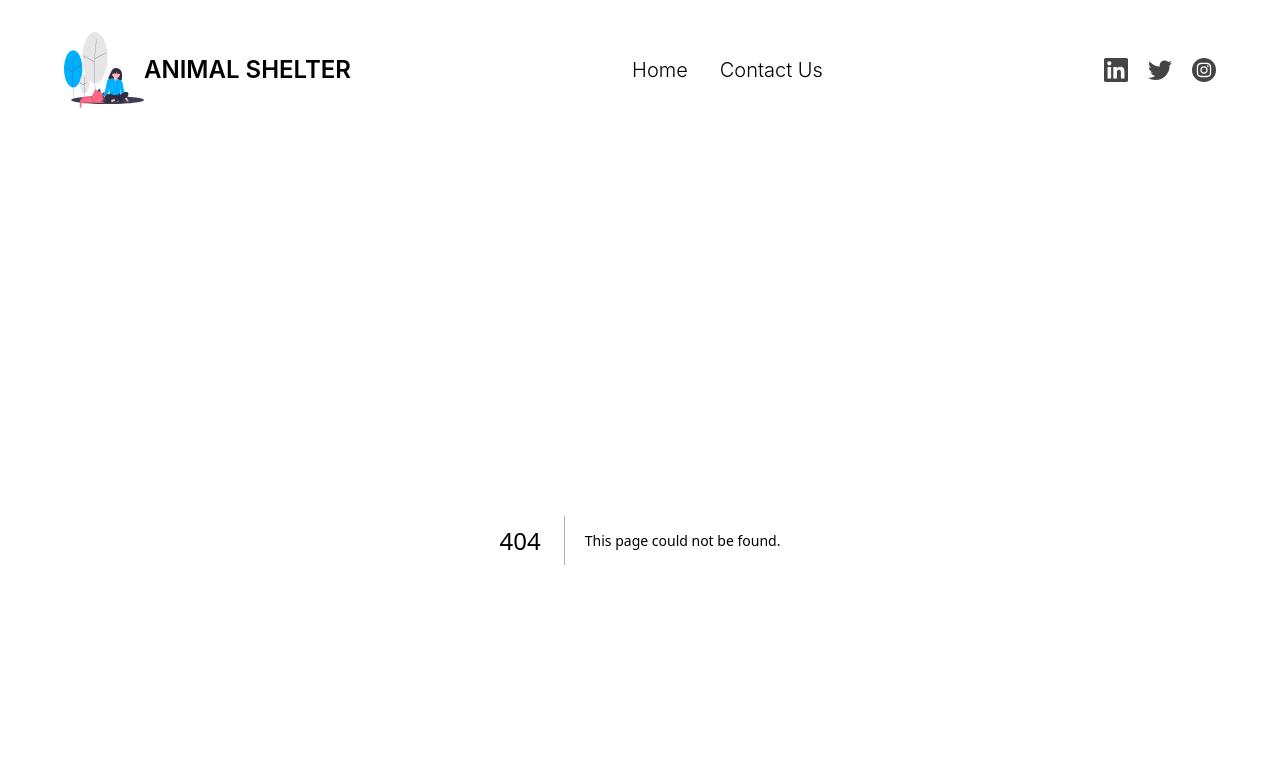
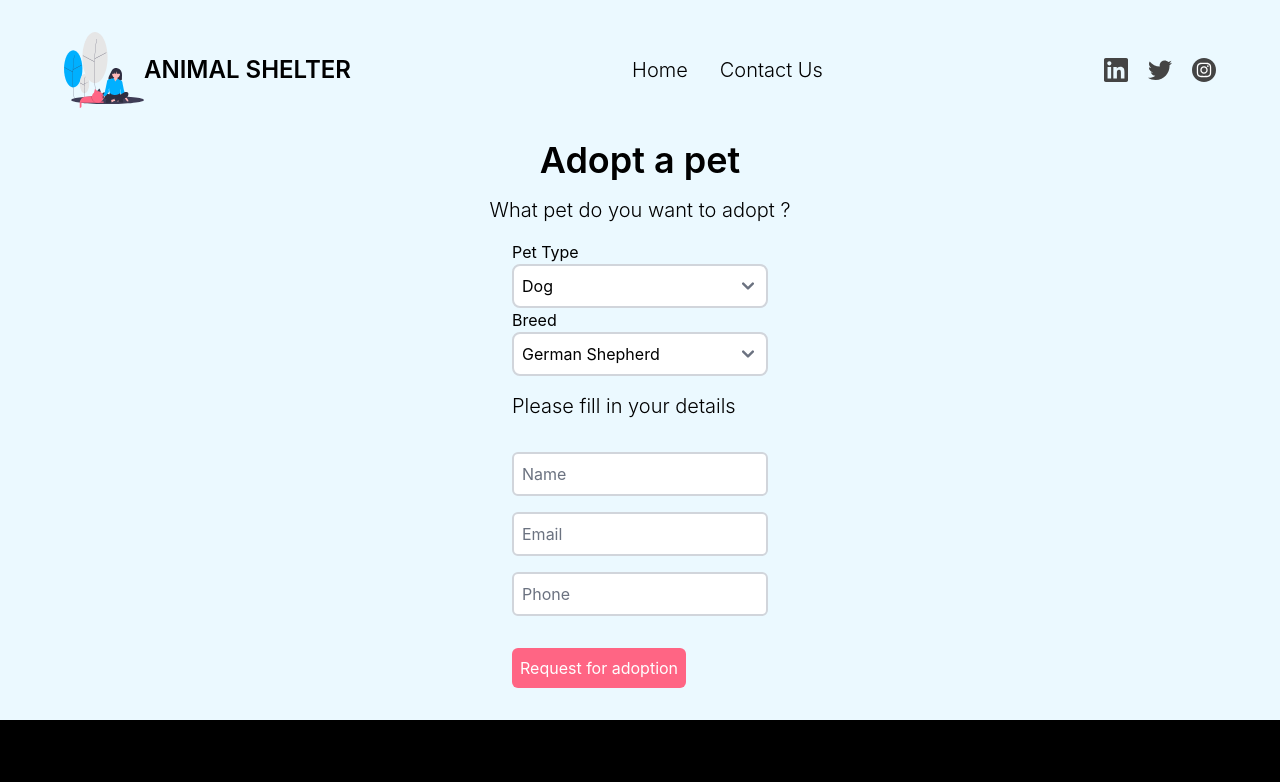
Before and after one commit to rishik-m/codeParva_shelter, a Next.js app: page /adopt in a window 1280 px wide. Before the commit this address had no page. Shown: the top 782 px of the page. Built offline with nearby package versions, Linux system fonts and the light colour scheme.

Commit message:
Adopt form added

```diff
--- /dev/null
+++ b/pages/adopt/index.tsx
@@ -0,0 +1,249 @@
+import React from "react";
+
+function Index() {
+  //store form data in local storage
+  const [formData, setFormData] = React.useState({
+    name: "",
+    email: "",
+    phone: "",
+    pet_type: "",
+    breed: "",
+  });
+  const options = ["Dog", "Cat"];
+  const [petType, setPetType] = React.useState(options[0]);
+  const [petBreed, setPetBreed] = React.useState("German Shepherd");
+
+  React.useEffect(() => {
+    setPetType(petType);
+    setFormData({ ...formData, pet_type: petType });
+  }, [petType]);
+
+  const handleChangePet = (e: React.ChangeEvent<HTMLInputElement>) => {
+    setPetType(e.target.value);
+  };
+  const handleChangeBreed = (e: React.ChangeEvent<HTMLInputElement>) => {
+    setPetBreed(e.target.value);
+  };
+
+  function DropdownForm() {
+    return (
+      <form className="flex flex-col justify-center items-start w-[80vw] md:w-[20vw] ">
+        <label htmlFor="country">Pet Type</label>
+
+        <select
+          className="w-full border-2 border-gray-300 p-2 rounded-lg"
+          value={petType}
+          onChange={(e) => setPetType(e.target.value)}
+        >
+          {options.map((o) => (
+            <option key={o} value={o}>
+              {o}
+            </option>
+          ))}
+        </select>
+      </form>
+    );
+  }
+  const optionsBreedDog = [
+    "Poodle",
+    "Labrador",
+    "German Shepherd",
+    "Golden Retriever",
+    "Bulldog",
+    "Beagle",
+    "Rottweiler",
+    "French Bulldog",
+    "Yorkshire Terrier",
+    "Boxer",
+    "Dachshund",
+  ];
+  const optionsBreedCat = [
+    "Persian",
+    "Maine Co",
+    "Ragdoll",
+    "Siamese",
+    "Bengal",
+    "Sphynx",
+    "British",
+    "Shorthair",
+    "American",
+    "Burmese",
+    "Russian Blue",
+  ];
+  function DropdownFormBreedDog() {
+    return (
+      <form className="flex flex-col justify-center items-start w-[80vw] md:w-[20vw]">
+        <label htmlFor="country">Breed</label>
+
+        <select
+          className="w-full border-2 border-gray-300 p-2 rounded-lg"
+          value={petBreed}
+          onChange={(e) => setFormData({ ...formData, breed: e.target.value })}
+        >
+          {optionsBreedDog.map((o) => (
+            <option key={o} value={o}>
+              {o}
+            </option>
+          ))}
+        </select>
+      </form>
+    );
+  }
+  function DropdownFormBreedCat() {
+    return (
+      <form className="flex flex-col justify-center items-start w-[80vw] md:w-[20vw] ">
+        <label htmlFor="country">Breed</label>
+
+        <select
+          className="w-full border-2 border-gray-300 p-2 rounded-lg"
+          value={petBreed}
+          onChange={(e) => setFormData({ ...formData, breed: e.target.value })}
+        >
+          {optionsBreedCat.map((o) => (
+            <option key={o} value={o}>
+              {o}
+            </option>
+          ))}
+        </select>
+      </form>
+    );
+  }
+  // craete validation for form
+  const [errors, setErrors] = React.useState({
+    name: "",
+    email: "",
+    phone: "",
+    pet_type: "",
+    breed: "",
+  });
+
+  const validate = () => {
+    let nameError = "";
+    let emailError = "";
+    let phoneError = "";
+    let petTypeError = "";
+    let breedError = "";
+    if (!formData.name) {
+      nameError = "Name cannot be blank";
+    }
+    if (!formData.email.includes("@")) {
+      emailError = "Invalid email";
+      // check if email is valid
+      if (!formData.email.includes(".")) {
+        emailError = "Invalid email";
+      }
+    }
+    if (!formData.phone) {
+      // check if phone number has 10 digits
+      if (formData.phone.length !== 10) {
+        phoneError = "Invalid phone number";
+      }
+      // check if all digits are numbers
+      if (!formData.phone.match(/^[0-9]+$/)) {
+        phoneError = "Invalid phone number";
+      }
+      // check if phone number starts with +91
+      if (!formData.phone.startsWith("+91")) {
+        phoneError = "Invalid phone number";
+      }
+
+      phoneError = "Phone cannot be blank";
+    }
+    if (!formData.pet_type) {
+      petTypeError = "Pet type cannot be blank";
+      // check if pet type is valid
+    }
+    if (!formData.breed) {
+      breedError = "Breed cannot be blank";
+      // check if breed is valid
+      if (
+        !optionsBreedDog.includes(formData.breed) &&
+        !optionsBreedCat.includes(formData.breed)
+      ) {
+        breedError = "Breed is not valid";
+      }
+    }
+    if (nameError || emailError || phoneError || petTypeError || breedError) {
+      setErrors({
+        name: nameError,
+        email: emailError,
+        phone: phoneError,
+        pet_type: petTypeError,
+        breed: breedError,
+      });
+      return false;
+    }
+    return true;
+  };
+
+  return (
+    <div className="flex flex-col justify-center items-center gap-y-4 mx-16">
+      <div className="text-4xl font-semibold">Adopt a pet</div>
+      <div className="text-xl font-light">What pet do you want to adopt ?</div>
+      <div className="flex flex-col justify-center items-start">
+        <div className="flex ">
+          <DropdownForm />
+        </div>
+        <div className="flex">
+          {petType === "Dog" ? (
+            <DropdownFormBreedDog />
+          ) : (
+            <DropdownFormBreedCat />
+          )}
+        </div>
+      </div>
+      <div>
+        <div className="text-xl font-light">Please fill in your details</div>
+        <div className="flex flex-col gap-y-4 mt-8">
+          <input
+            type="text"
+            placeholder="Name"
+            className="border-2 border-gray-300 p-2 rounded-md w-[80vw] md:w-[20vw]"
+            value={formData.name}
+            onChange={(e) => setFormData({ ...formData, name: e.target.value })}
+          />
+          <input
+            type="text"
+            placeholder="Email"
+            className="border-2 border-gray-300 p-2 rounded-md w-[80vw] lg:w-[20vw]"
+            value={formData.email}
+            onChange={(e) =>
+              setFormData({ ...formData, email: e.target.value })
+            }
+          />
+          <input
+            type="text"
+            placeholder="Phone"
+            className="border-2 border-gray-300 p-2 rounded-md w-[80vw] md:w-[20vw]"
+            value={formData.phone}
+            onChange={(e) =>
+              setFormData({ ...formData, phone: e.target.value })
+            }
+          />
+        </div>
+        <div>
+          <button
+            className="bg-[#FF6584] text-white p-2 rounded-md my-8"
+            onClick={() => {
+              const isValid = validate();
+              if (isValid) {
+                console.log(formData);
+                localStorage.setItem(
+                  "formData_adopt",
+                  JSON.stringify(formData)
+                );
+                alert("Form submitted successfully");
+              } else {
+                alert("Form has errors");
+              }
+            }}
+          >
+            Request for adoption
+          </button>
+        </div>
+      </div>
+    </div>
+  );
+}
+
+export default Index;
```
